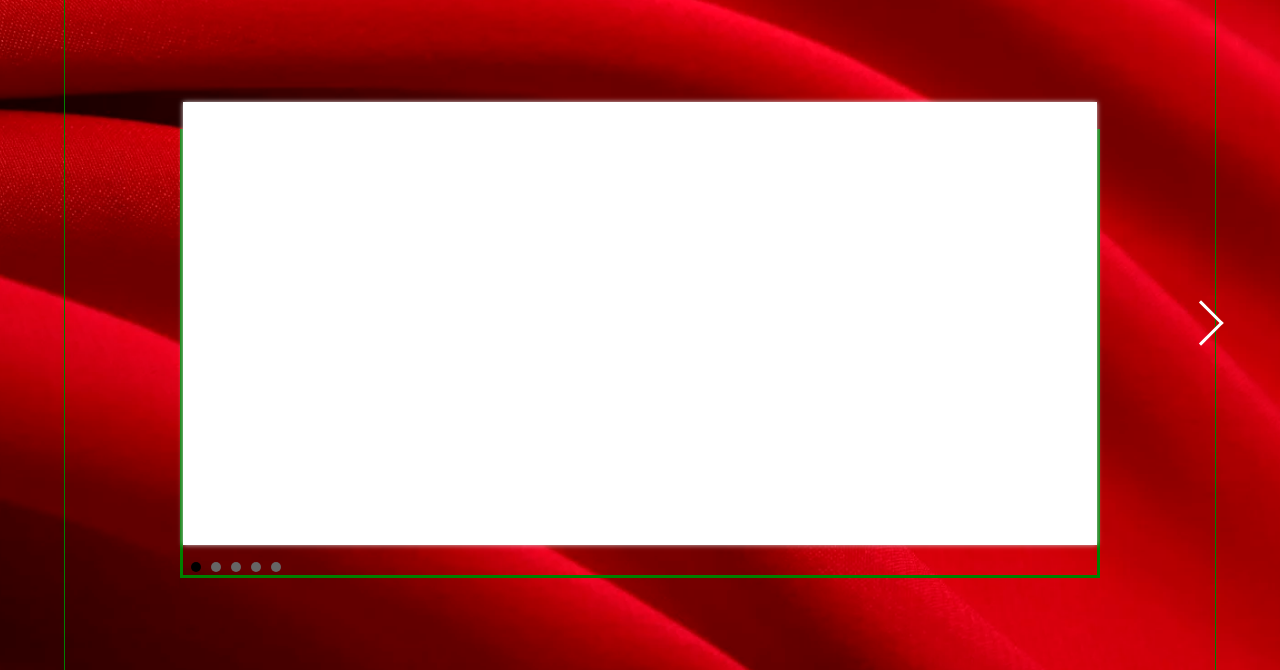
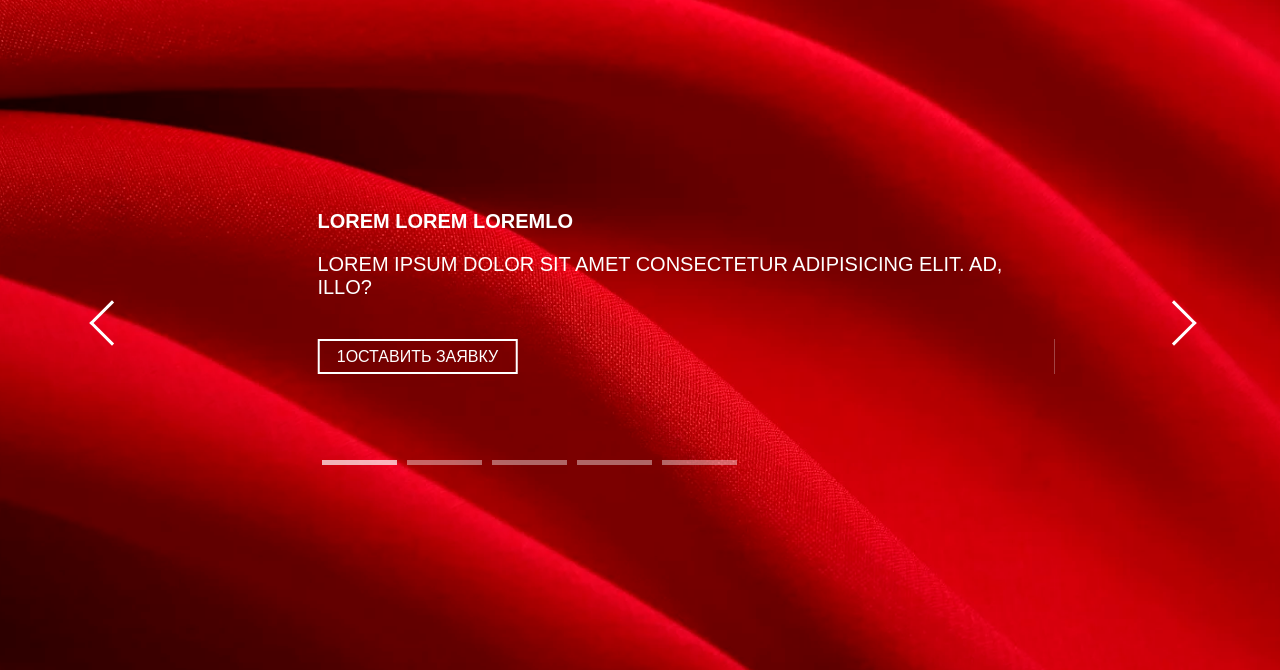
Before and after one commit to rzaevden/fabrics, a website: page src/index.html in a window 1280 px wide. Shown: the part 107-777 px from the top of the page. Drawn offline with nearby package versions, Linux system fonts and the light colour scheme; files that its build step writes are made by us from their sources; files whose address does not match are found by name.

Commit message:
Доделал первый слайдер полностью

```diff
--- a/src/index.html
+++ b/src/index.html
@@ -66,7 +66,7 @@
           </div>
         </div>
         <div class="header__bottom">
-          <div class="arrow"></div>
+          <!-- <div class="arrow"></div> -->
           <div class="slider-one">
             <ul class="slider-one__list">
 
--- a/src/js/script.js
+++ b/src/js/script.js
@@ -1,8 +1,3 @@
 $(document).ready(function () {
-    $('.slider-one__list').bxSlider({
-      // nextSelector: '.arrow',
-      // nextText:'',
-      // prevText:'',
-      // pager: true
-    });
+    $('.slider-one__list').bxSlider({});
   });
--- a/src/scss/blocks.scss
+++ b/src/scss/blocks.scss
@@ -93,7 +93,7 @@
     align-items: center;
     height: 100%;
     position: relative;
-    border: 1px solid green ;
+    // border: 1px solid green ;
 }
 
 .slider-one {
@@ -106,7 +106,7 @@
     position: absolute;
     top: 15%;
     // overflow: hidden;
-    border: 3px solid green;
+    // border: 3px solid green;
 }
 
 .slider-one__item {
@@ -121,15 +121,17 @@
 
 .slider__item-content {
     margin-bottom: rem(40px);
+    font-size: rem(20px);
 }
 
 .slider__item-title {
     margin-bottom: rem(20px);
+    font-weight: bold;
 }
 
-.slider__item-text {
-    font-weight: bold;
-}
+// .slider__item-text {
+//     font-weight: bold;
+// }
 
 // content
 
@@ -612,19 +614,42 @@
 // slider-one
 
 .bx-wrapper {
-    height: 100%;
-    border: 3px solid #fff;
+    height: 50%;
+    border: none;
+    background: transparent;
+    -webkit-box-shadow: none;
+    max-width: 80% !important;
+    left: 5%;
 }
 
-.bx-viewport {
-    height: 200px !important;
+.bx-prev {
+    left: -30%;
+    position: absolute;
+    top: 50%;
+    // margin-top: -16px;
+    outline: 0;
+    text-indent: -9999px;
+    z-index: 9999;
+    // content: '';
+    display: block;
+    width: 25px;
+    height: 25px;
+    border: 3px solid #fff;
+    border-bottom: none;
+    border-right: none;
+    transform: rotate(-45deg);
+    overflow: hidden;
 }
 
 .bx-next {
+    left: 114%;
     position: absolute;
     top: 50%;
-    left: 110%;
-    content: '';
+    // margin-top: -16px;
+    outline: 0;
+    text-indent: -9999px;
+    z-index: 9999;
+    // content: '';
     display: block;
     width: 25px;
     height: 25px;
@@ -635,24 +660,70 @@
     overflow: hidden;
 }
 
-.bx-prev {
-    position: absolute;
-    top: 50%;
-    left: -13%;
-    content: '';
-    display: block;
-    width: 25px;
-    height: 25px;
-    border: 3px solid #fff;
-    border-bottom: none;
-    border-right: none;
-    transform: rotate(-45deg);
-    overflow: hidden;
+.bx-wrapper .bx-pager.bx-default-pager a {
+    border-radius: 0 !important;
+    background: rgba(#fff, 0.4);
 }
 
-.bx-pager {
+.bx-wrapper
+.bx-pager
+.bx-default-pager
+a:hover,
+.bx-wrapper
+.bx-pager.bx-default-pager
+a.active,
+.bx-wrapper
+.bx-pager
+.bx-default-pager
+a:focus {
+    background: rgba(#fff, 0.7);
+}
+
+.bx-wrapper .bx-pager.bx-default-pager a {
+    width: 75px;
+    height: 5px;
+}
+
+.bx-wrapper .bx-pager, .bx-wrapper .bx-controls-auto {
     display: flex;
+
 }
+// .bx-viewport {
+//     height: 200px !important;
+// }
+
+// .bx-next {
+//     position: absolute;
+//     top: 50%;
+//     content: '';
+//     display: block;
+//     width: 25px;
+//     height: 25px;
+//     border: 3px solid #fff;
+//     border-bottom: none;
+//     border-right: none;
+//     transform: rotate(-225deg);
+//     overflow: hidden;
+// }
+
+// .bx-prev {
+//     position: absolute;
+//     top: 50%;
+//     left: -13%;
+//     content: '';
+//     display: block;
+//     width: 25px;
+//     height: 25px;
+//     border: 3px solid #fff;
+//     border-bottom: none;
+//     border-right: none;
+//     transform: rotate(-45deg);
+//     overflow: hidden;
+// }
+
+// .bx-pager {
+//     display: flex;
+// }
 
 // .bx-pager-item {
 //     content: "";
@@ -663,9 +734,3 @@
 //     background: #fff;
 //     margin: 0 auto;
 // }
-
-//
-
-.active {
-    color: yellow;
-}
```
Also changed, not shown: src/css/jquery.bxslider.css.
